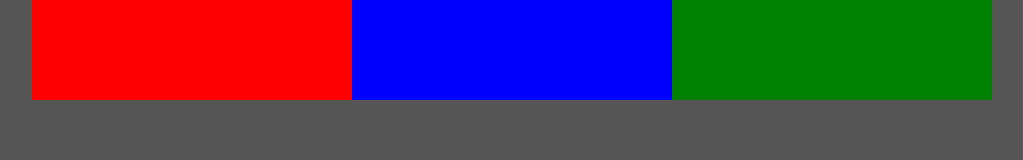
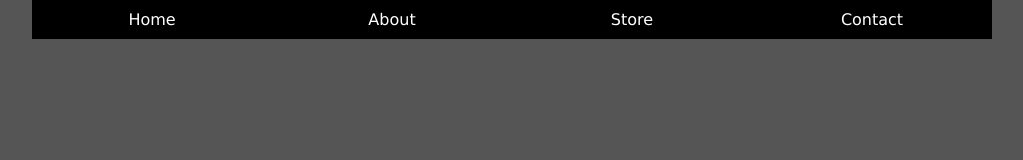
Before and after one commit to BAAMOSK/flex, a plain HTML site: page index.html in a window 1280 px wide. Shown: the whole page, without its empty margins (128-1151 px from the left). Drawn offline with Linux system fonts and the light colour scheme.

Commit message:
bare minimum navbar

```diff
--- a/index.html
+++ b/index.html
@@ -8,11 +8,15 @@
     </head>
     <body>
         <div class="wrapper">
-            <div class="flex-container">
-                <div class="box one"></div>
-                <div class="box two"></div>
-                <div class="box three"></div>
-            </div>
+            <nav>
+                <ul>
+                    <li><a href="#">Home</a></li>
+                    <li><a href="#">About</a></li>
+                    <li><a href="#">Store</a></li>
+                    <li><a href="#">Contact</a></li>
+                </ul>
+            </nav>
         </div>
+
     </body>
 </html>
--- a/styles.css
+++ b/styles.css
@@ -13,26 +13,35 @@ body {
     margin: 0 auto;
 }
 
-.flex-container {
-    display: flex;
-    background: white;
-    flex-wrap: wrap;
+nav {
+    background: gray;
 }
 
-.box {
-    height: 100px;
-    min-width: 200px;
-    flex-grow: 1;
+nav ul {
+    list-style: none;
+    padding: 0;
 }
 
-.one {
-    background: red;
+nav a {
+    text-decoration: none;
+    text-align: center;
+    color: white;
+    display: block;
+    padding: 10px;
+    background-color: black;
 }
 
-.two {
-    background: blue;
+nav a:hover {
+    background: #555;
+    color: black;
 }
 
-.three {
-    background: green;
+@media screen and (min-width: 768px) {
+    nav ul {
+        display: flex;
+        justify-content: center;
+    }
+    nav li {
+        flex: 1 1 0;
+    }
 }
```
Also changed, not shown: 2 other files.
